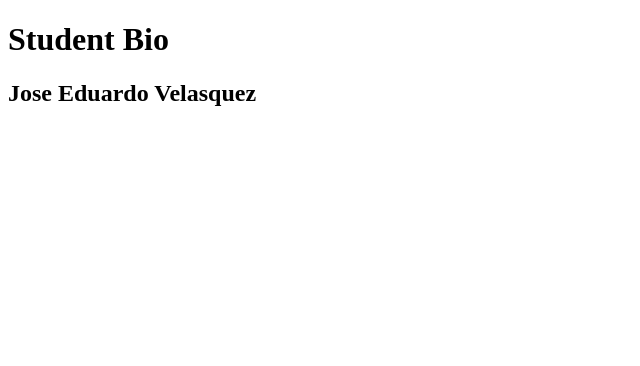
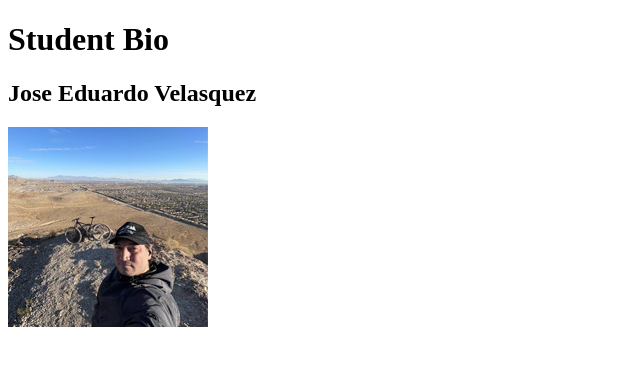
Before and after one commit to joseduardo15062005/02-HTML-Bio, a plain HTML site: page index.html in a window 1280 px wide. Shown: the whole page, without its empty margins (0-640 px from the left). Drawn offline with Linux system fonts and the light colour scheme.

Commit message:
Add my Image

```diff
--- a/index.html
+++ b/index.html
@@ -12,6 +12,9 @@
 
     <h2>Jose Eduardo Velasquez</h2>
 
+    <img src="image.jpg" alt="Jose Eduardo Velasquez" />
+
+
 </body>
 
 </html>
```
Also changed, not shown: image.jpg (added).
